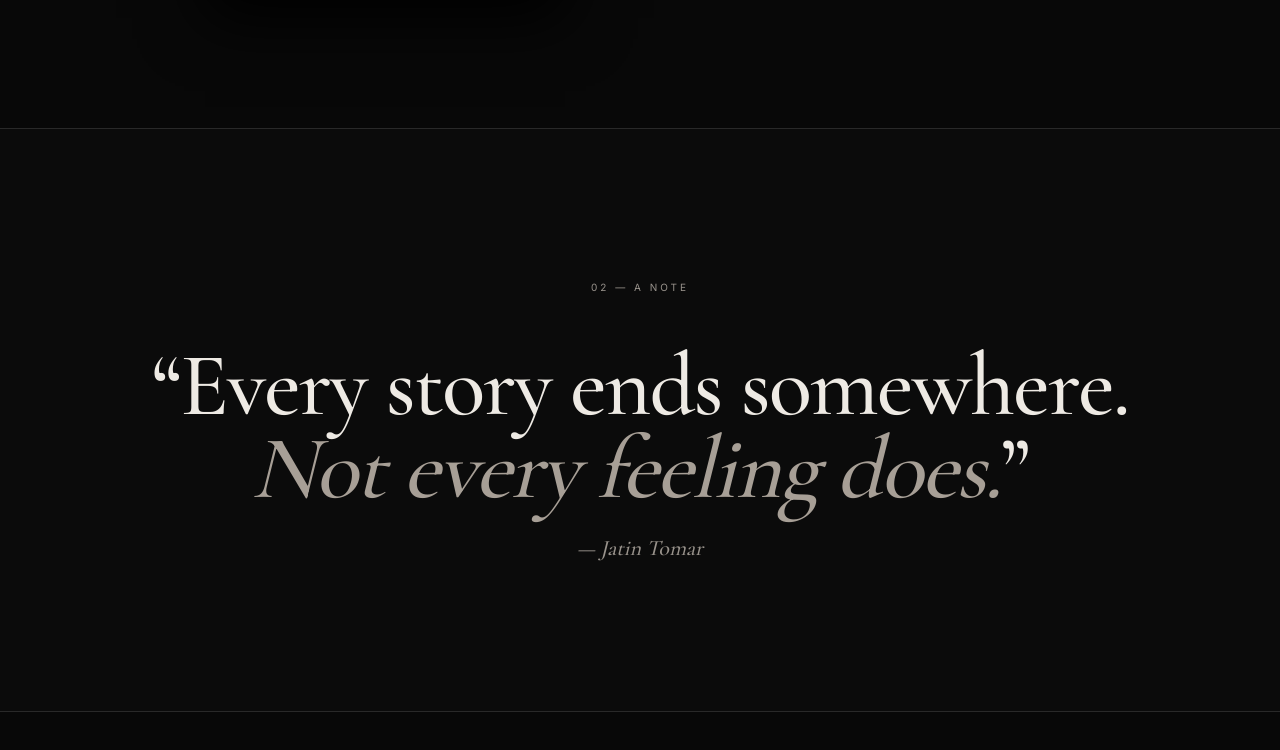
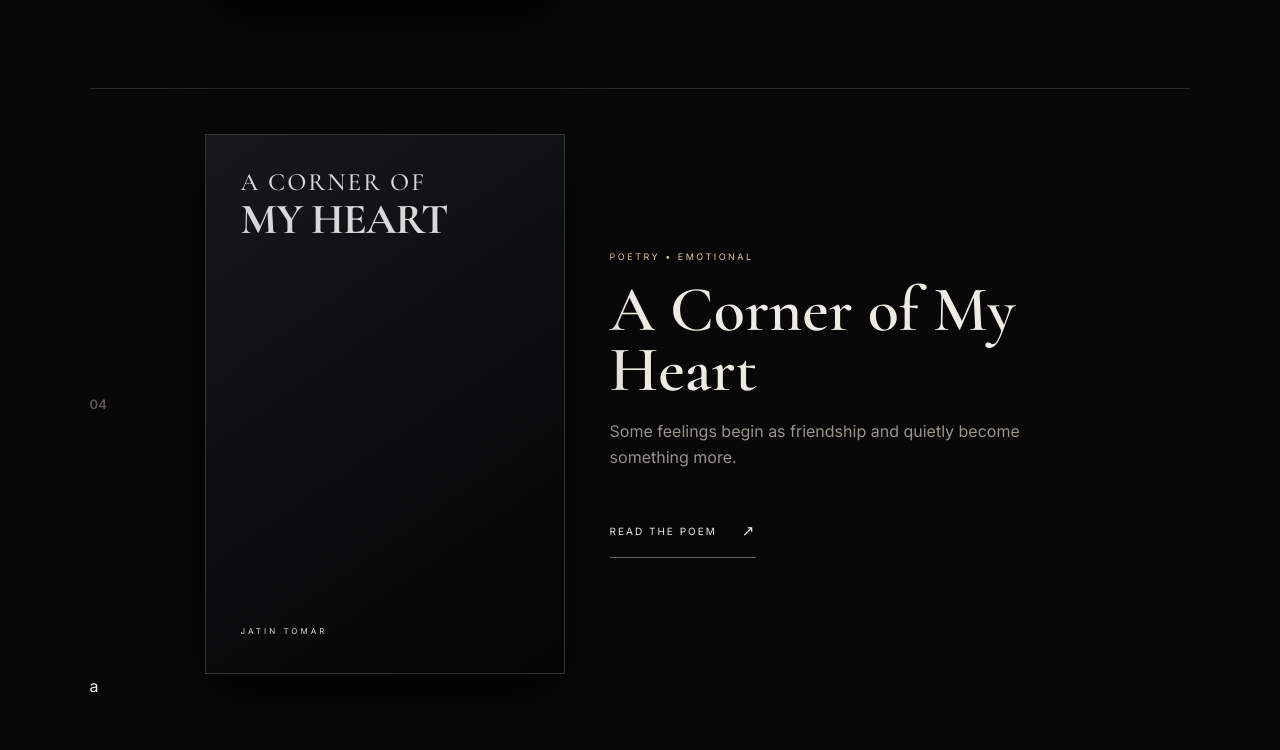
Before and after one commit to Avhales001/BOOK-COLLECTION-, a plain HTML site: page index.html in a window 1280 px wide. Shown: the part 3076-3826 px from the top of the page. Drawn offline with nearby package versions, Linux system fonts and the light colour scheme.

Commit message:
Add book card for 'A Corner of My Heart'
Added a new book card for 'A Corner of My Heart' with details and a link.

```diff
--- a/index.html
+++ b/index.html
@@ -77,11 +77,38 @@
             <p>Some memories are captured forever. Some should have been.</p>
             <a class="read-btn" href="https://avhales001.github.io/THE-LAST-FRAME-/index.html" target="_blank" rel="noopener">Read the book <span>↗</span></a>
           </div>
-        </article>
+            </article>
+
+    <article class="book-card">
+      <div class="book-number">04</div>
+
+      <div class="cover cover-frame">
+        <span>A CORNER OF</span>
+        <strong>MY HEART</strong>
+        <small>JATIN TOMAR</small>
       </div>
-    </section>
 
-    <section class="quote">
+      <div class="book-info">
+        <p class="genre">POETRY • EMOTIONAL</p>
+        <h3>A Corner of My Heart</h3>
+        <p>
+          Some feelings begin as friendship and quietly become something more.
+        </p>
+
+        <a
+          class="read-btn"
+          href="https://avhales001.github.io/A-CORNER-OF-MY-HEART/"
+          target="_blank"
+          rel="noopener"
+        >
+          Read the poem <span>↗</span>
+        </a>
+      </div>
+    </article>
+  </div>a
+</section>
+
+<section class="quote">
       <p class="eyebrow">02 — A NOTE</p>
       <blockquote>“Every story ends somewhere.<br><em>Not every feeling does.</em>”</blockquote>
       <p class="signature">— Jatin Tomar</p>
```
